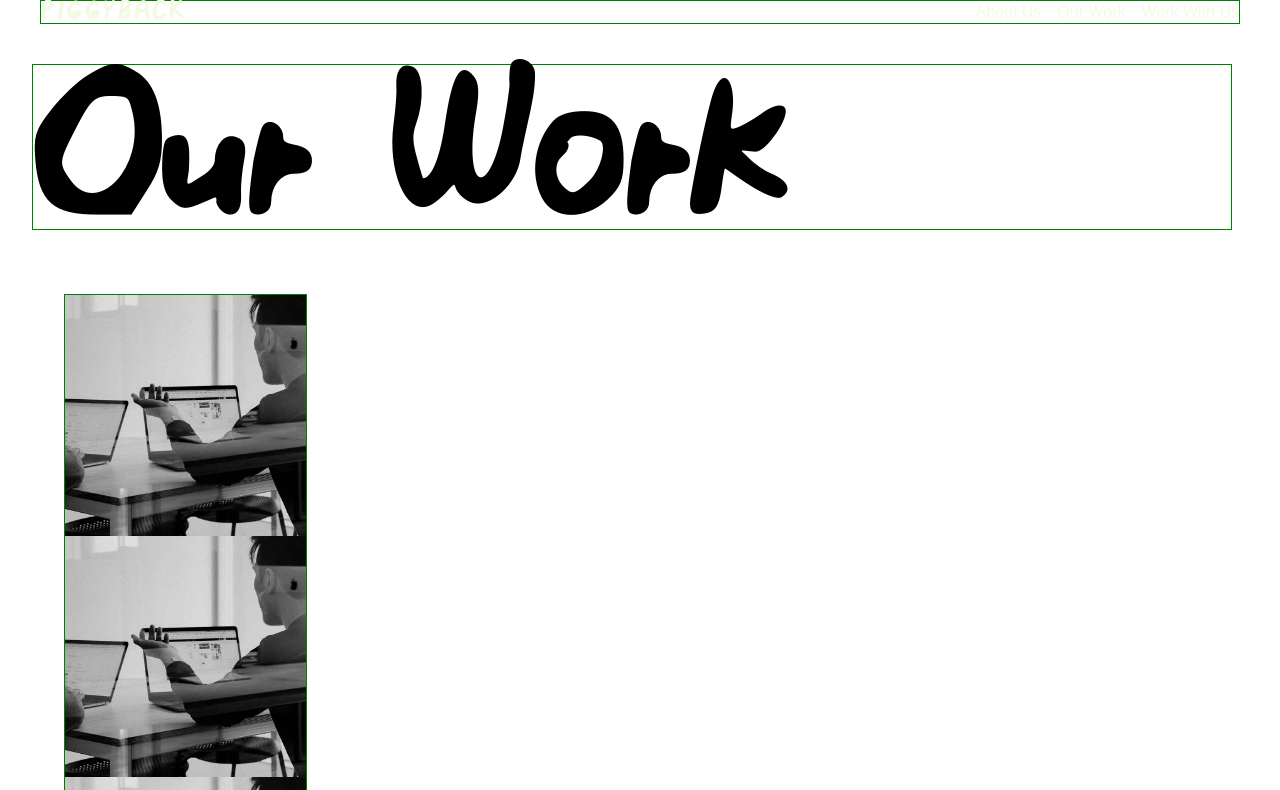
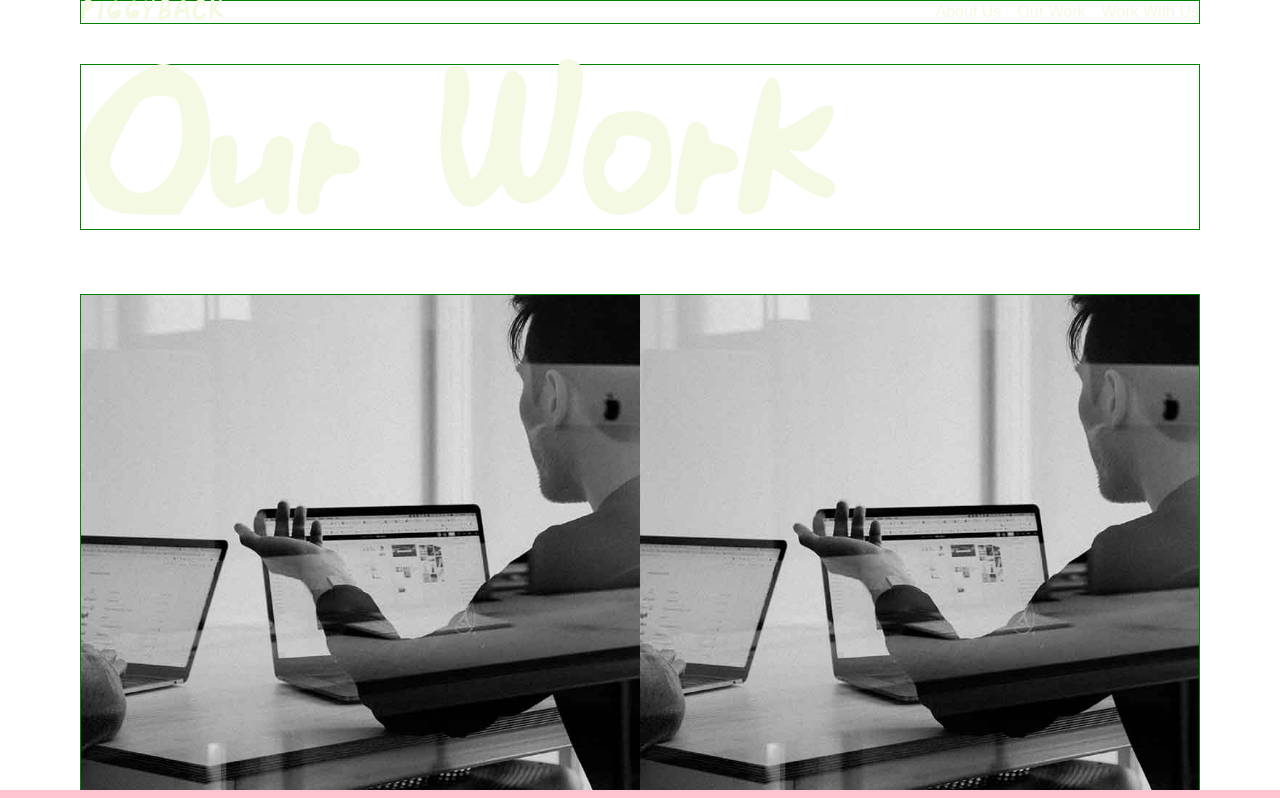
Before and after one commit to dustyfingers/piggypack-studios-marketing, a Next.js app: page /our-work in a window 1280 px wide. Shown: the top 798 px of the page. Built offline with nearby package versions, Linux system fonts and the light colour scheme; a web font is replaced by a local one.

Commit message:
add pageher to about us page, work on fixing work gallery issue, work more on content container

```diff
--- a/app/about-us/page.tsx
+++ b/app/about-us/page.tsx
@@ -2,10 +2,15 @@ import styles from "./page.module.css";
 import LandingHero from "../blocks/LandingHero";
 import WhatWeDo from "../blocks/WhatWeDo";
 import AboutUs from "../blocks/AboutUs";
+import PageHero from "../blocks/PageHero";
 
 export default function AboutUsPage() {
   return (
     <main className={styles.main}>
+      <PageHero
+        headline="About Us"
+        subhead="Learn more about what makes Piggyback Studios tick"
+      />
       <AboutUs />
     </main>
   );
--- a/app/blocks/AboutUs/AboutUs.tsx
+++ b/app/blocks/AboutUs/AboutUs.tsx
@@ -3,7 +3,7 @@ import style from "./component.module.css";
 
 const AboutUs = () => {
   return (
-    <section>
+    <section className={style.aboutUs}>
       <ContentContainer>About Us</ContentContainer>
     </section>
   );
--- a/app/blocks/AboutUs/component.module.css
+++ b/app/blocks/AboutUs/component.module.css
@@ -1,3 +1,7 @@
 .aboutUs {
   scroll-snap-align: start;
+  width: 100%;
+  display: flex;
+  align-items: center;
+  justify-content: center;
 }
--- a/app/blocks/ContactForm/component.module.css
+++ b/app/blocks/ContactForm/component.module.css
@@ -1,4 +1,8 @@
 .formContainer {
+  width: 100%;
+  display: flex;
+  align-items: center;
+  justify-content: center;
   scroll-snap-align: start;
   .contactForm {
     display: flex;
--- a/app/blocks/PageHero/component.module.css
+++ b/app/blocks/PageHero/component.module.css
@@ -1,4 +1,9 @@
 .pageHero {
   padding: 4rem 0;
   scroll-snap-align: start;
+  width: 100%;
+  display: flex;
+  align-items: center;
+  justify-content: center;
+  color: var(--cream);
 }
--- a/app/blocks/WorkGallery/WorkGallery.tsx
+++ b/app/blocks/WorkGallery/WorkGallery.tsx
@@ -21,6 +21,7 @@ const WorkGallery = () => {
   return (
     <section className={style.workGallery}>
       <ContentContainer>
+        <div className={style.gridContainer}>
           <GalleryItem />
           <GalleryItem />
           <GalleryItem />
@@ -36,6 +37,7 @@ const WorkGallery = () => {
           <GalleryItem />
           <GalleryItem />
           <GalleryItem />
+        </div>
       </ContentContainer>
     </section>
   );
--- a/app/blocks/WorkGallery/component.module.css
+++ b/app/blocks/WorkGallery/component.module.css
@@ -1,9 +1,13 @@
 .workGallery {
+  scroll-snap-align: start;
+  width: 100%;
+  display: flex;
+  align-items: center;
+  justify-content: center;
+
+  .gridContainer {
     display: grid;
-  margin: 0 2rem;
     grid-template-columns: repeat(2, 1fr);
-  scroll-snap-align: start;
-
     .galleryItemContainer {
       position: relative;
       .image {
@@ -34,15 +38,10 @@
       }
     }
   }
+}
 
-@media (min-width: 701px) and (max-width: 1120px) {
-  .workGallery {
+@media (min-width: 701px) {
+  .gridContainer {
     grid-template-columns: repeat(4, 1fr);
   }
 }
-
-@media (min-width: 1120px) {
-  .workGallery {
-    grid-template-columns: repeat(5, 1fr);
-  }
-}
--- a/app/components/ContentContainer/component.module.css
+++ b/app/components/ContentContainer/component.module.css
@@ -8,7 +8,7 @@
 @media (min-width: 1120px) {
   .contentContainer {
     border: 1px solid green;
-    max-width: 1200px;
+    max-width: 1120px;
     /* margin: 0; */
   }
 }
```
Also changed, not shown: app/components/BlockContainer/BlockContainer.tsx (added), app/components/BlockContainer/component.module.css (added), app/components/BlockContainer/index.ts (added). Lines whose indentation alone changed are shown as unchanged.
